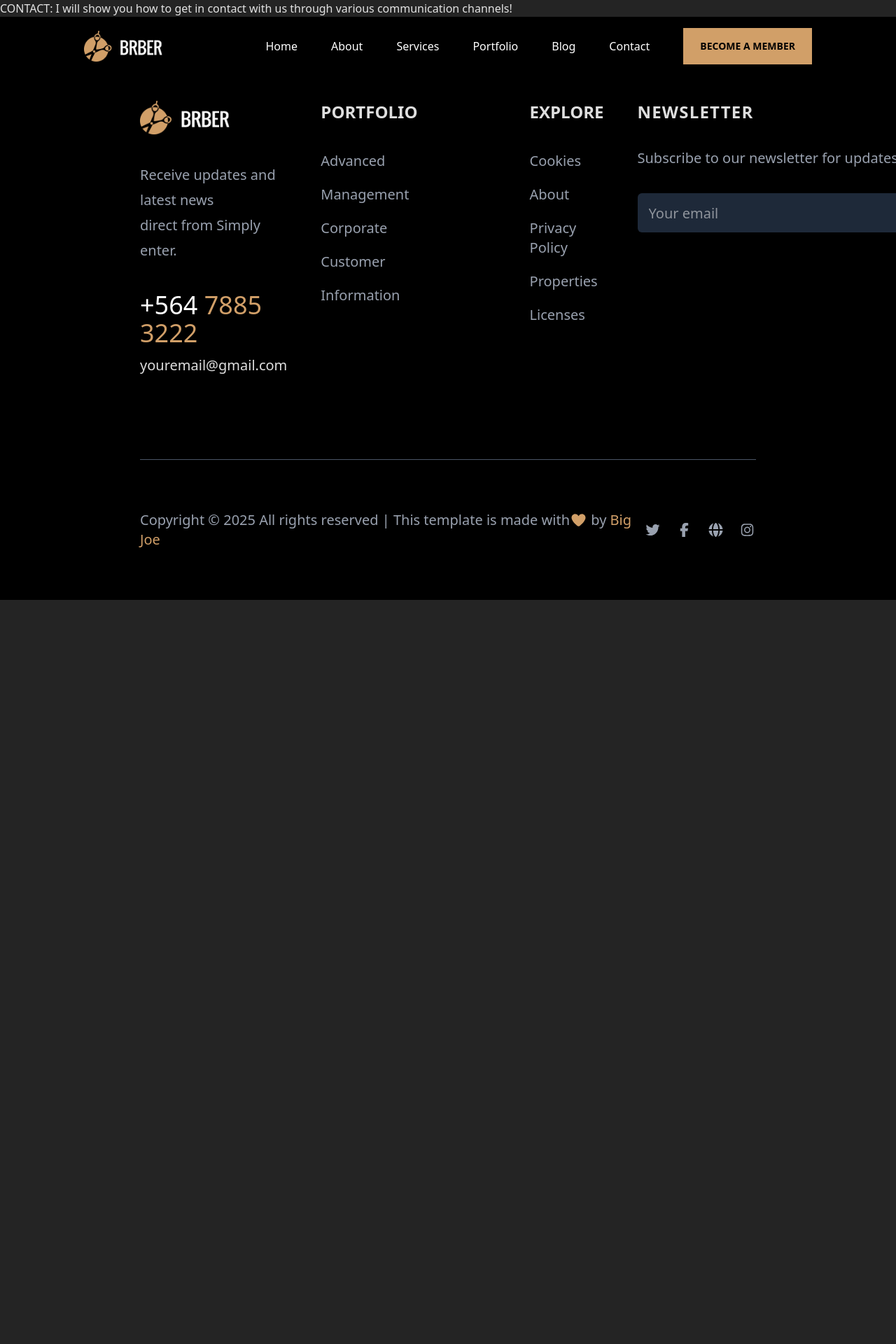
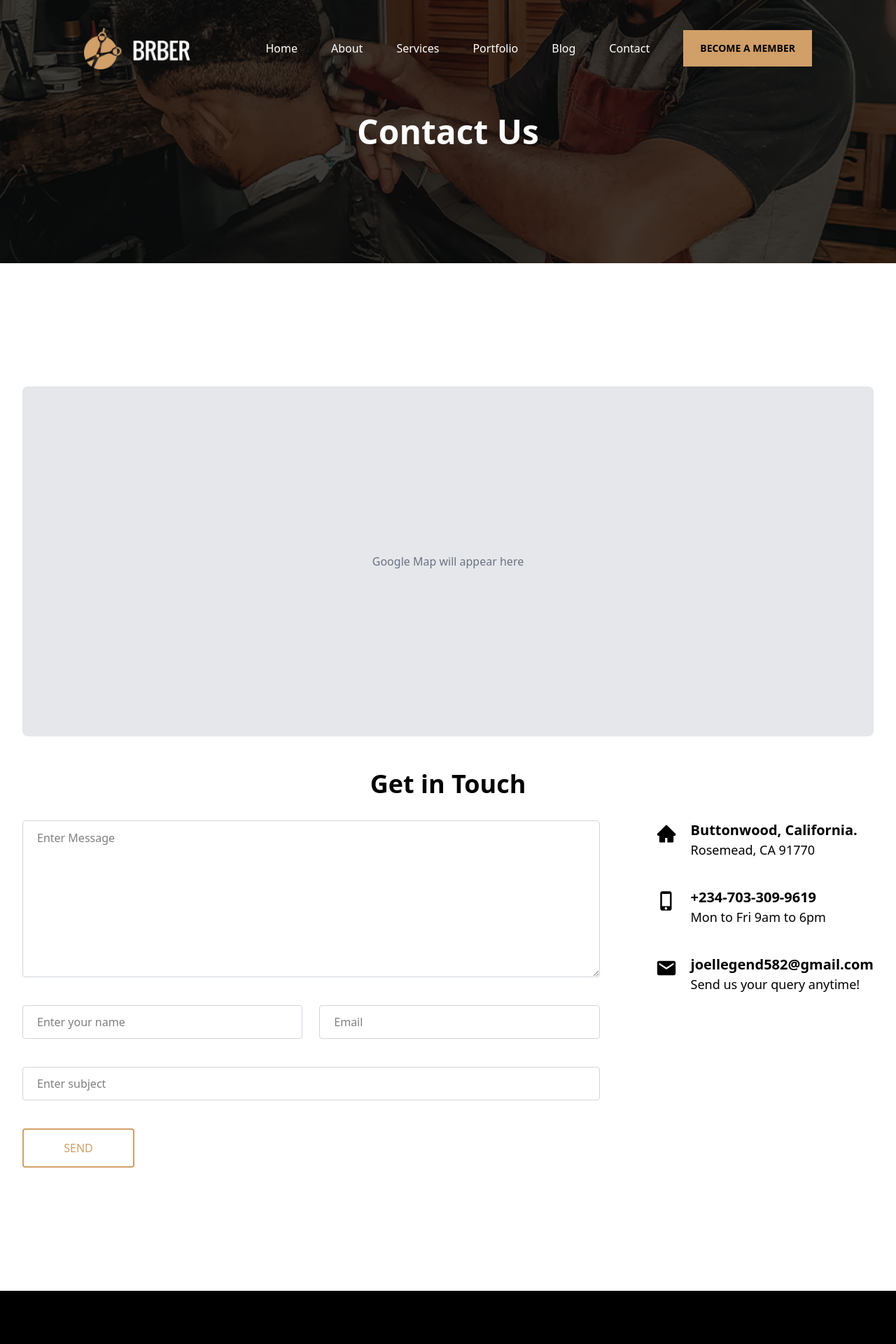
Before and after one commit to Majorbangz88/barber_styles, a React (Vite) app: page /contact in a window 1280 px wide. Shown: the top 1920 px of the page at 70% size. Before the commit the page ends 857 px from the top, so only its background shows below. Built offline with nearby package versions, Linux system fonts and the light colour scheme.

Commit message:
update: completed contact page, and updated blog section in the landing page

```diff
--- a/src/components/NavBar.jsx
+++ b/src/components/NavBar.jsx
@@ -1,4 +1,4 @@
-import React, { useState } from 'react';
+import React, { useState, useEffect } from 'react';
 import logo from '../assets/logo.png';
 import FilledButton from './button';
 import { FaBars, FaTimes } from 'react-icons/fa';
@@ -6,9 +6,24 @@ import { Link } from 'react-router-dom';
 
 const NavBar = () => {
   const [menuOpen, setMenuOpen] = useState(false);
+  const [scrolled, setScrolled] = useState(false);
+
   const toggleMenu = () => setMenuOpen(!menuOpen);
 
-  const textColor = menuOpen ? 'text-black' : 'text-white';
+  const textColor = menuOpen || scrolled ? 'text-white' : 'text-white';
+
+  // Scroll listener
+  useEffect(() => {
+    const handleScroll = () => {
+      const scrollY = window.scrollY;
+      const triggerHeight = 300; // Change this to match your hero section height
+
+      setScrolled(scrollY > triggerHeight);
+    };
+
+    window.addEventListener('scroll', handleScroll);
+    return () => window.removeEventListener('scroll', handleScroll);
+  }, []);
 
   const navLinks = (
     <>
@@ -38,15 +53,19 @@ const NavBar = () => {
         height="h-13"
         width="w-auto"
         padding="px-6 py-2"
-        additionalClass="font-oswald text-sm font-semibold"
+        additionalClass="font-oswald text-sm font-semibold cursor-pointer"
       />
     </>
   );
 
   return (
-    <div className="absolute top-0 left-0 w-full z-10 px-6 py-5 lg:px-30 lg:py-10 flex items-center justify-between">
+    <div
+      className={`fixed top-0 left-0 w-full z-50 px-6 py-5 lg:px-30 lg:py-10 flex items-center justify-between transition-all duration-300 ${
+        scrolled ? 'bg-black shadow-md' : 'bg-transparent'
+      }`}
+    >
       <Link to='/'>
-        <img src={logo} alt='Logo' className='w-28 cursor-pointer' />
+        <img src={logo} alt='Logo' className='w-38 cursor-pointer' />
       </Link>
 
       {/* Desktop Nav */}
--- a/src/pages/contact/Contact.jsx
+++ b/src/pages/contact/Contact.jsx
@@ -1,9 +1,12 @@
 import React from 'react'
+import Hero from './Hero'
+import ContactDetails from './ContactDetails'
 
 const Contact = () => {
   return (
     <div>
-      CONTACT: I will show you how to get in contact with us through various communication channels!
+      <Hero />
+      <ContactDetails />
     </div>
   )
 }
--- /dev/null
+++ b/src/pages/contact/ContactDetails.jsx
@@ -0,0 +1,89 @@
+import React from 'react'
+import { AiFillHome } from "react-icons/ai";
+import { MdPhoneIphone } from "react-icons/md";
+import { IoMdMail } from "react-icons/io";
+
+const ContactDetails = () => {
+  return (
+    <div className='bg-white py-12 md:py-24 px-4 sm:px-6 lg:px-8 lg:py-44 flex flex-col items-center'>
+      {/* Google Map - Sized to match form height */}
+      <div className='w-full max-w-7xl h-[400px] md:h-[500px] bg-gray-200 mb-12 rounded-lg'>
+        {/* Replace with your actual map component */}
+        <div className='flex items-center justify-center h-full text-gray-500'>
+          Google Map will appear here
+        </div>
+      </div>
+
+      <p className='text-black text-3xl md:text-4xl font-bold mb-8 text-center lg:text-left'>Get in Touch</p>
+
+      <div className='w-full max-w-7xl flex flex-col lg:flex-row gap-12 xl:gap-20 lg:items-start justify-center'>
+        <div className='w-full lg:w-[910px]'>
+          <form className='flex flex-col gap-10'>
+            <textarea
+              name="message"
+              placeholder='Enter Message'
+              className='h-48 md:h-56 w-full border border-gray-300 text-black px-5 py-3 rounded focus:outline-none focus:ring-2 focus:ring-[#d19f68]'
+            />
+
+            <div className='flex flex-col sm:flex-row gap-6'>
+              <input
+                type="text"
+                name='name'
+                placeholder='Enter your name'
+                className='flex-1 h-12 min-w-[200px] border border-gray-300 text-black px-5 rounded focus:outline-none focus:ring-2 focus:ring-[#d19f68]'
+              />
+              <input
+                type="email"
+                name='email'
+                placeholder='Email'
+                className='flex-1 h-12 min-w-[200px] border border-gray-300 text-black px-5 rounded focus:outline-none focus:ring-2 focus:ring-[#d19f68]'
+              />
+            </div>
+
+            <input
+              type="text"
+              name="subject"
+              placeholder='Enter subject'
+              className='w-full h-12 border border-gray-300 text-black px-5 rounded focus:outline-none focus:ring-2 focus:ring-[#d19f68]'
+            />
+
+            <button
+              type="submit"
+              className='h-14 w-full sm:w-40 border-2 border-[#d19f68] text-[#d19f68] font-medium rounded hover:bg-[#d19f68] hover:text-white transition duration-300 self-center lg:self-start'
+            >
+              SEND
+            </button>
+          </form>
+        </div>
+
+        <div className='w-full lg:w-auto flex flex-col gap-8 md:gap-10 justify-center'>
+          <div className='flex gap-5 items-start'>
+            <AiFillHome className='text-black text-2xl md:text-3xl mt-1 flex-shrink-0' />
+            <div>
+              <p className='font-semibold text-lg md:text-xl text-black'>Buttonwood, California.</p>
+              <p className='text-black text-base md:text-lg'>Rosemead, CA 91770</p>
+            </div>
+          </div>
+
+          <div className='flex gap-5 items-start'>
+            <MdPhoneIphone className='text-black text-2xl md:text-3xl mt-1 flex-shrink-0' />
+            <div>
+              <p className='font-semibold text-lg md:text-xl text-black'>+234-703-309-9619</p>
+              <p className='text-black text-base md:text-lg'>Mon to Fri 9am to 6pm</p>
+            </div>
+          </div>
+
+          <div className='flex gap-5 items-start'>
+            <IoMdMail className='text-black text-2xl md:text-3xl mt-1 flex-shrink-0' />
+            <div>
+              <p className='font-semibold text-lg md:text-xl text-black'>joellegend582@gmail.com</p>
+              <p className='text-black text-base md:text-lg'>Send us your query anytime!</p>
+            </div>
+          </div>
+        </div>
+      </div>
+    </div>
+  )
+}
+
+export default ContactDetails
--- /dev/null
+++ b/src/pages/contact/Hero.jsx
@@ -0,0 +1,15 @@
+import React from 'react'
+import Gallery3 from '../../assets/gallery3.png'
+
+const Hero = () => {
+  return (
+    <div className="relative bg-cover bg-bottom overflow-hidden bg-no-repeat bg-fixed h-[47vh] flex items-center justify-center"
+        style={{ backgroundImage: `url(${Gallery3})` }}
+    >
+        <div className="absolute inset-0 bg-black opacity-75"></div>
+        <h1 className="relative text-white font-oswald text-4xl md:text-5xl lg:6xl font-bold z-10">Contact Us</h1>
+    </div>
+  )
+}
+
+export default Hero
--- a/src/pages/home/RecentNewsSection.jsx
+++ b/src/pages/home/RecentNewsSection.jsx
@@ -19,12 +19,16 @@ const RecentNewsSection = () => {
         <Link to={'/blog'}>
           <div className='group'>
             <div className='flex flex-col h-auto items-center border group-hover:border-1 group-hover:border-amber-400 transition group-hover:duration-300'>
-              <div className='overflow-hidden w-full'>
+              <div className='overflow-hidden w-full flex items-start relative'>
                 <img
                   src={HomeBlog1}
                   alt=''
-                  className='w-full h-auto group-hover:transition object-cover hover:scale-105 duration-300'
+                  className='relative z-0 w-full h-auto group-hover:transition object-cover group-hover:scale-105 duration-300'
                 />
+                <div className='absolute bottom-0 left-0 z-10 bg-black text-white w-25 h-25 group-hover:bg-[#d19f68] duration-300 flex flex-col items-center justify-center'>
+                  <p className='font-bold text-2xl'>24</p>
+                  <p className='font-bold text-lg'>NOV</p>
+                </div>
               </div>
 
               <div className='flex flex-col gap-3 py-6 w-[90%] md:w-[80%] lg:w-[70%]'>
@@ -41,12 +45,16 @@ const RecentNewsSection = () => {
         <Link to={'/blog'}>
           <div className='group'>
             <div className='flex flex-col h-auto items-center border group-hover:border-1 group-hover:border-amber-400 transition group-hover:duration-300'>
-            <div className='overflow-hidden w-full'>
+              <div className='overflow-hidden w-full flex items-start relative'>
                 <img
                   src={HomeBlog2}
                   alt=''
-                className='w-full h-auto group-hover:transition object-cover hover:scale-105 duration-300'
+                  className='relative z-0 w-full h-auto group-hover:transition object-cover group-hover:scale-105 duration-300'
                 />
+                <div className='absolute bottom-0 left-0 z-10 bg-black text-white w-25 h-25 group-hover:bg-[#d19f68] duration-300 flex flex-col items-center justify-center'>
+                  <p className='font-bold text-2xl'>24</p>
+                  <p className='font-bold text-lg'>NOV</p>
+                </div>
               </div>
 
               <div className='flex flex-col gap-3 py-6 w-[90%] md:w-[80%] lg:w-[70%]'>
--- a/src/pages/home/ServicesSecton.jsx
+++ b/src/pages/home/ServicesSecton.jsx
@@ -18,9 +18,9 @@ const ServicesSecton = () => {
 
       <div className='flex flex-col gap-8 md:flex-wrap lg:flex-row'>
 
-        <div className='flex flex-col items-center bg-gray-100 gap-6 px-7 py-15'>
+        <div className='flex flex-col items-center bg-gray-100 gap-6 px-7 py-15 group'>
           <div className=' relative flex items-end mt-9'>
-            <div className='relative z-10 flex items-center justify-center bg-blue-950 hover:bg-[#d19f68] w-25 h-25'>
+            <div className='relative z-10 flex items-center justify-center bg-blue-950 group-hover:bg-[#d19f68] duration-300 w-25 h-25'>
               <FaDumbbell className='text-4xl text-gray-200' title='Workout' />
             </div>
             <img
@@ -36,9 +36,9 @@ const ServicesSecton = () => {
           </p>
         </div>
 
-        <div className='flex flex-col items-center bg-gray-100 gap-6 px-7 py-15'>
+        <div className='flex flex-col items-center bg-gray-100 gap-6 px-7 py-15 group'>
           <div className='relative flex items-end mt-9'>
-            <div className='relative z-10 flex items-center justify-center bg-blue-950 hover:bg-[#d19f68] w-25 h-25'>
+            <div className='relative z-10 flex items-center justify-center bg-blue-950 group-hover:bg-[#d19f68] duration-300 w-25 h-25'>
               <FaHandsHelping className='text-4xl text-gray-200' title='Massage' />
             </div>
             <img
@@ -54,9 +54,9 @@ const ServicesSecton = () => {
           </p>
         </div>
 
-        <div className='flex flex-col items-center bg-gray-100 gap-6 px-7 py-15'>
+        <div className='flex flex-col items-center bg-gray-100 gap-6 px-7 py-15 group'>
           <div className='relative flex items-end mt-9'>
-            <div className='relative z-10 flex items-center justify-center bg-blue-950 hover:bg-[#d19f68] w-25 h-25'>
+            <div className='relative z-10 flex items-center justify-center bg-blue-950 group-hover:bg-[#d19f68] duration-300 w-25 h-25'>
               <GiBeard className='text-4xl text-gray-200' title='Beard Styling' />
             </div>
             <img
--- a/src/pages/portfolio/Portfolio.jsx
+++ b/src/pages/portfolio/Portfolio.jsx
@@ -1,11 +1,12 @@
 import React from 'react'
 import Hero from './Hero'
+import ImageGallery from '../home/ImageGallery'
 
 const Portfolio = () => {
   return (
     <div>
       <Hero />
-      PORTFOLIO: I am responsible for showcasing jobs and contracts we have handled in times past!
+      <ImageGallery />
     </div>
   )
 }
--- a/src/pages/services/Services.jsx
+++ b/src/pages/services/Services.jsx
@@ -1,7 +1,6 @@
 import React from 'react'
 import Hero from './Hero'
 import ServicesSection from './ServicesSection'
-// import ImageGallery from '../home/ImageGallery'
 
 const Services = () => {
   return (
```
Lines whose indentation alone changed are shown as unchanged.
